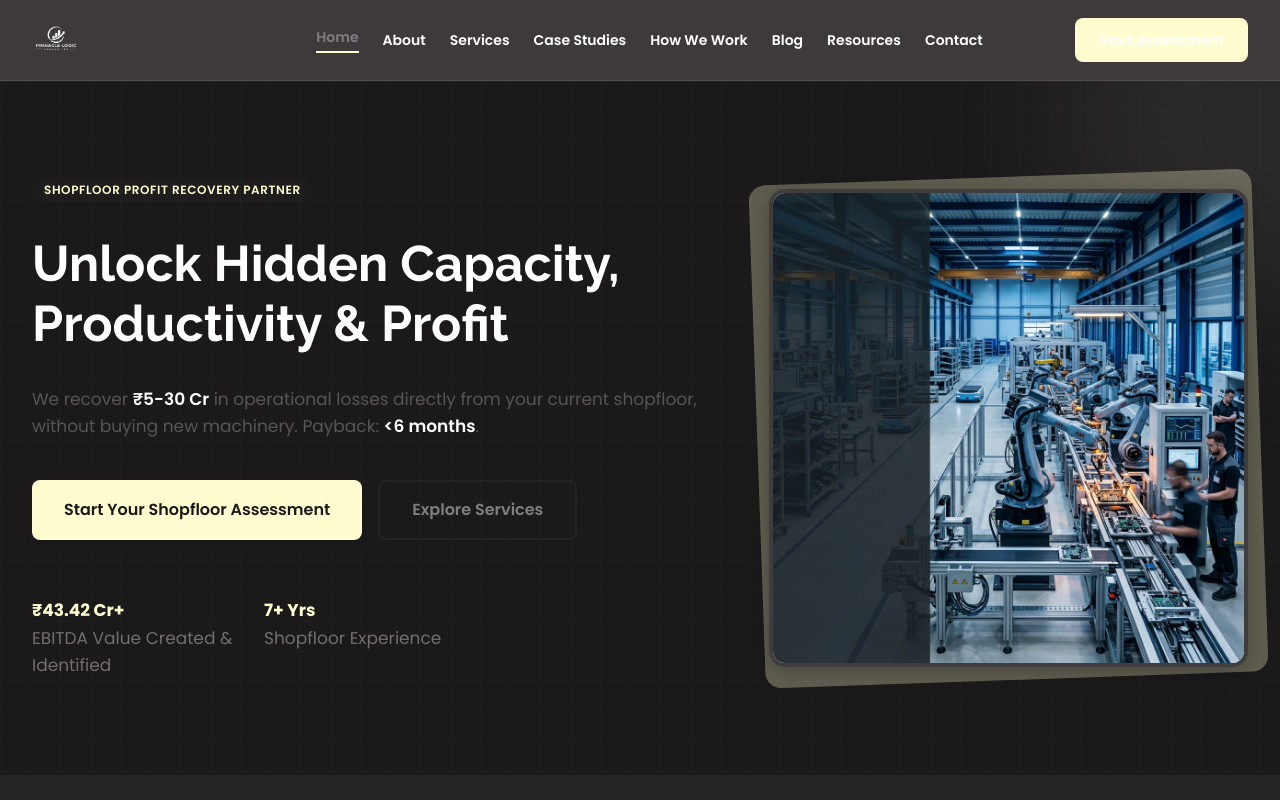
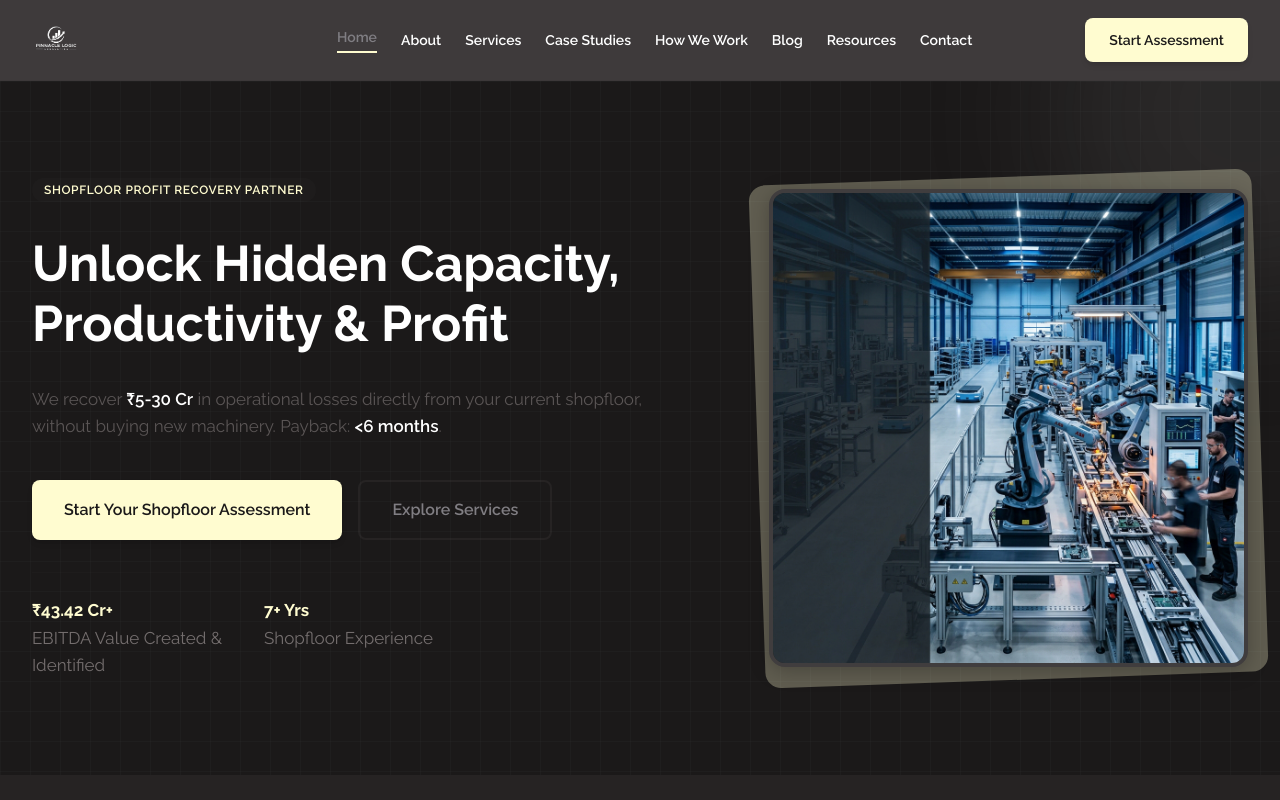
Before and after one commit to divyanshugautamlive/pl-consultants, a Next.js app: page / in a window 1280 px wide. Shown: the top 800 px of the page. Built offline with nearby package versions, Linux system fonts and the light colour scheme.

Commit message:
Design: Apply Raleway font globally and fix contrast (bg-navy mapped to dark charcoal, text-navy to vanilla, primary buttons to gold)

```diff
--- a/src/app/globals.css
+++ b/src/app/globals.css
@@ -1,13 +1,13 @@
-@import url('https://fonts.googleapis.com/css2?family=Poppins:ital,wght@0,100;0,200;0,300;0,400;0,500;0,600;0,700;0,800;0,900;1,100;1,200;1,300;1,400;1,500;1,600;1,700;1,800;1,900&family=Raleway:ital,wght@0,100..900;1,100..900&display=swap');
+@import url('https://fonts.googleapis.com/css2?family=Raleway:ital,wght@0,100..900;1,100..900&display=swap');
 @import "tailwindcss";
 
 @theme {
   /* Color Mappings: Vanilla Dark Combo */
-  --color-navy: #fffcd0;          /* Vanilla/Cream */
-  --color-navy-light: #fffdda;
+  --color-navy: #262323;          /* Mapped to dark charcoal to keep bg-navy dark */
+  --color-navy-light: #332f2f;
   --color-navy-dark: #1b1919;     /* Darkest Charcoal/Black */
 
-  --color-steel: #ffffff;         /* White text for contrast */
+  --color-steel: #ffffff;         /* White text for contrast on dark background */
   --color-steel-light: #d1d5db;
 
   --color-gold: #fffcd0;          /* Vanilla/Cream Accent */
@@ -38,24 +38,19 @@
   --color-gray-900: #f1eeee;
 
   --font-serif: "Raleway", sans-serif;
-  --font-sans: "Poppins", sans-serif;
+  --font-sans: "Raleway", sans-serif;
 }
 
 /* Global Font size and family overrides */
 body {
   background-color: #262323 !important; /* Charcoal/Black */
   color: #ffffff !important;            /* White */
-  font-family: "Poppins", sans-serif !important;
+  font-family: "Raleway", sans-serif !important;
   overflow-x: hidden;
 }
 
-/* Font mapping: paragraphs, small headings, and anchor tags - Poppins font */
-body, p, span, div, li, input, textarea, select, option, h3, h4, h5, h6, a {
-  font-family: "Poppins", sans-serif !important;
-}
-
-/* Font mapping: main headings and buttons - Railway font */
-h1, h2, button, .btn, input[type="submit"], button[type="submit"] {
+/* Force Raleway font everywhere */
+body, p, span, div, li, input, textarea, select, option, h1, h2, h3, h4, h5, h6, button, .btn, a, input[type="submit"], button[type="submit"] {
   font-family: "Raleway", sans-serif !important;
 }
 
@@ -87,7 +82,7 @@ p,
   font-size: 18px !important;
 }
 
-/* Reset specific utility overrides to match new earthy color roles */
+/* Color Class Overrides to ensure readability (light text on dark bg, dark text on light bg) */
 .text-white {
   color: #ffffff !important;
 }
@@ -97,7 +92,7 @@ p,
 }
 
 .text-navy {
-  color: #fffcd0 !important;
+  color: #fffcd0 !important; /* Mapped to vanilla for readable light text */
 }
 
 .text-teal {
@@ -106,6 +101,14 @@ p,
 
 .text-gold, .text-gold-dark {
   color: #fffcd0 !important;
+}
+
+.bg-navy {
+  background-color: #262323 !important; /* Mapped to dark charcoal to keep backgrounds dark */
+}
+
+.border-navy {
+  border-color: #262323 !important;
 }
 
 /* Input focus and border color styles */
@@ -121,6 +124,12 @@ input:focus, textarea:focus, select:focus {
   border-color: #fffcd0 !important; /* Vanilla active border */
   box-shadow: 0 0 0 3px rgba(255, 252, 208, 0.25) !important;
   outline: none !important;
+}
+
+/* Dropdown native select styling */
+select option {
+  background-color: #262323 !important;
+  color: #ffffff !important;
 }
 
 /* For inputs inside dark panels/cards (like the contact form) */
--- a/src/components/ui/Button.js
+++ b/src/components/ui/Button.js
@@ -14,7 +14,7 @@ export default function Button({
 
   const variants = {
     primary:
-      "bg-navy text-white hover:bg-navy-light focus:ring-4 focus:ring-navy/20",
+      "bg-gold text-navy-dark hover:bg-gold-dark font-bold shadow-md focus:ring-4 focus:ring-gold/20",
     secondary:
       "border-2 border-teal text-teal hover:bg-teal hover:text-white focus:ring-4 focus:ring-teal/20",
     gold:
```
